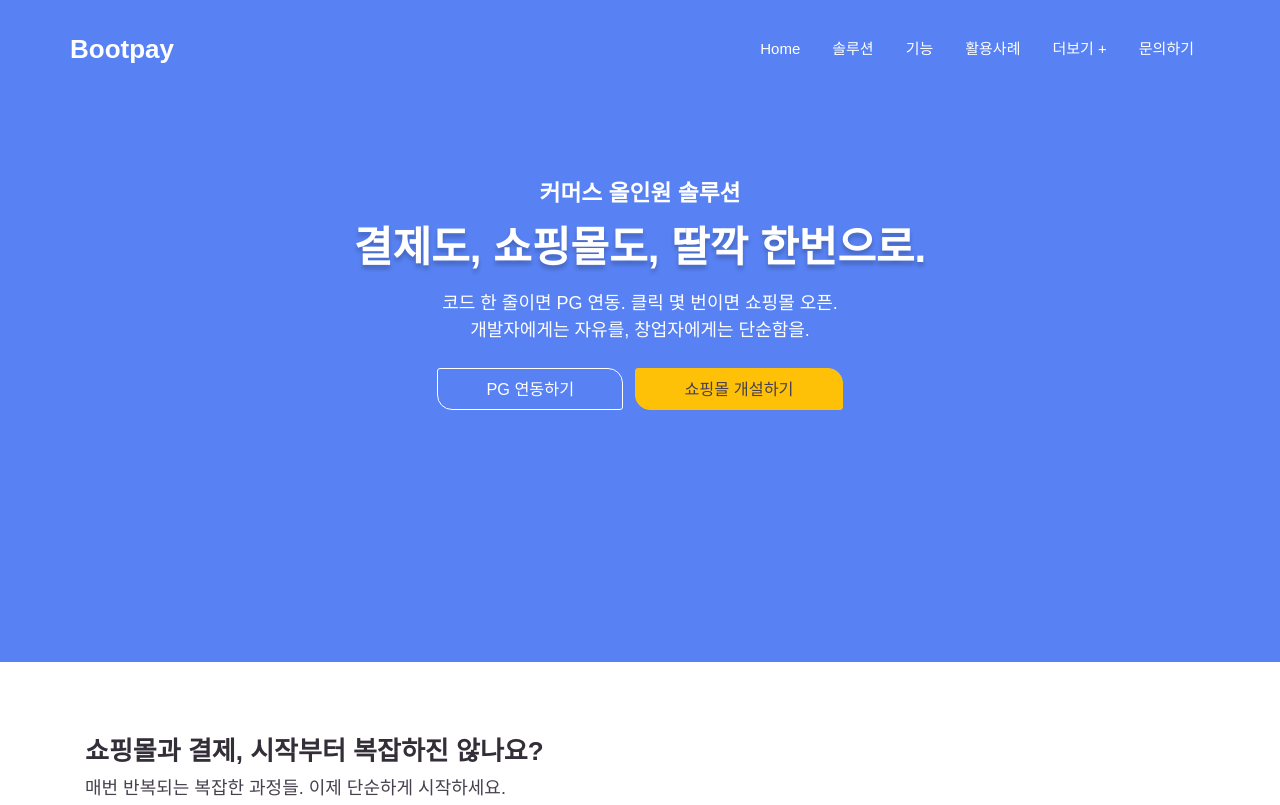
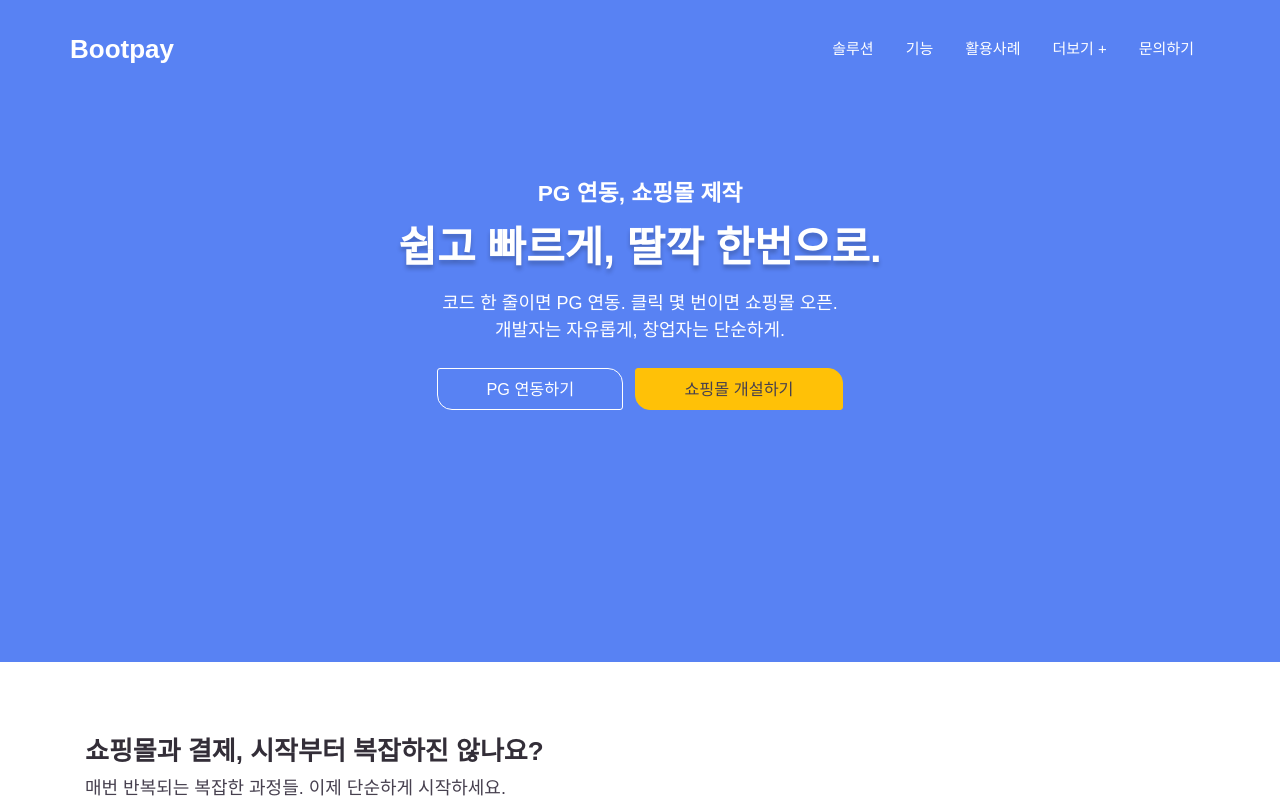
Before and after one commit to bootpay/homepage_v2, a website: page index.html in a window 1280 px wide. Shown: the top 805 px of the page. Drawn offline with Linux system fonts and the light colour scheme.

Commit message:
내용을 직관적으로 수정중

```diff
--- a/index.html
+++ b/index.html
@@ -46,7 +46,7 @@
 
 
                         <div class="logo">
-                            <div class="bootpay">Bootpay</div>
+                            <div class="bootpay"><a href="#" onclick="window.scrollTo({top: 0, behavior: 'smooth'}); return false;" style="color: inherit; text-decoration: none;">Bootpay</a></div>
                         </div>
 
                         <div class="menu-toggle navbar-toggler" data-toggle="collapse" data-target="#navbarSupportedContent" aria-controls="navbarSupportedContent" aria-expanded="false" aria-label="Toggle navigation">
@@ -70,9 +70,7 @@
                             <div class="header-part-right">
 
                                 <ul class="navbar-nav mr-auto">
-                                    <li class="nav-item active">
-                                        <a class="scroll-to nav-link m-2" href="#home">Home <span class="sr-only">(current)</span></a>
-                                    </li>
+
                                     <li class="nav-item">
                                         <a class="scroll-to nav-link m-2" href="#solution-section">솔루션</a>
                                     </li>
@@ -134,12 +132,12 @@
                             <div class="row">
                                 <div class="col-sm">
                                     <div class="intro2subtitle">
-                                        <h3 class="font-weight-bold mb-3 text-white">커머스 올인원 솔루션</h3>
+                                        <h3 class="font-weight-bold mb-3 text-white">PG 연동, 쇼핑몰 제작</h3>
                                     </div>
-                                    <h1 class="intro2Title font-weight-bold text-42 t-shadow mb-3 text-white">결제도, 쇼핑몰도, 딸깍 한번으로.</h1>
+                                    <h1 class="intro2Title font-weight-bold text-42 t-shadow mb-3 text-white">쉽고 빠르게, 딸깍 한번으로.</h1>
                                     <div class="intro2Description text-18">
                                         <p class="mb-4">코드 한 줄이면 PG 연동. 클릭 몇 번이면 쇼핑몰 오픈.<br/>
-                                            개발자에게는 자유를, 창업자에게는 단순함을.
+                                            개발자는 자유롭게, 창업자는 단순하게.
                                         </p>
                                     </div>
 
```
